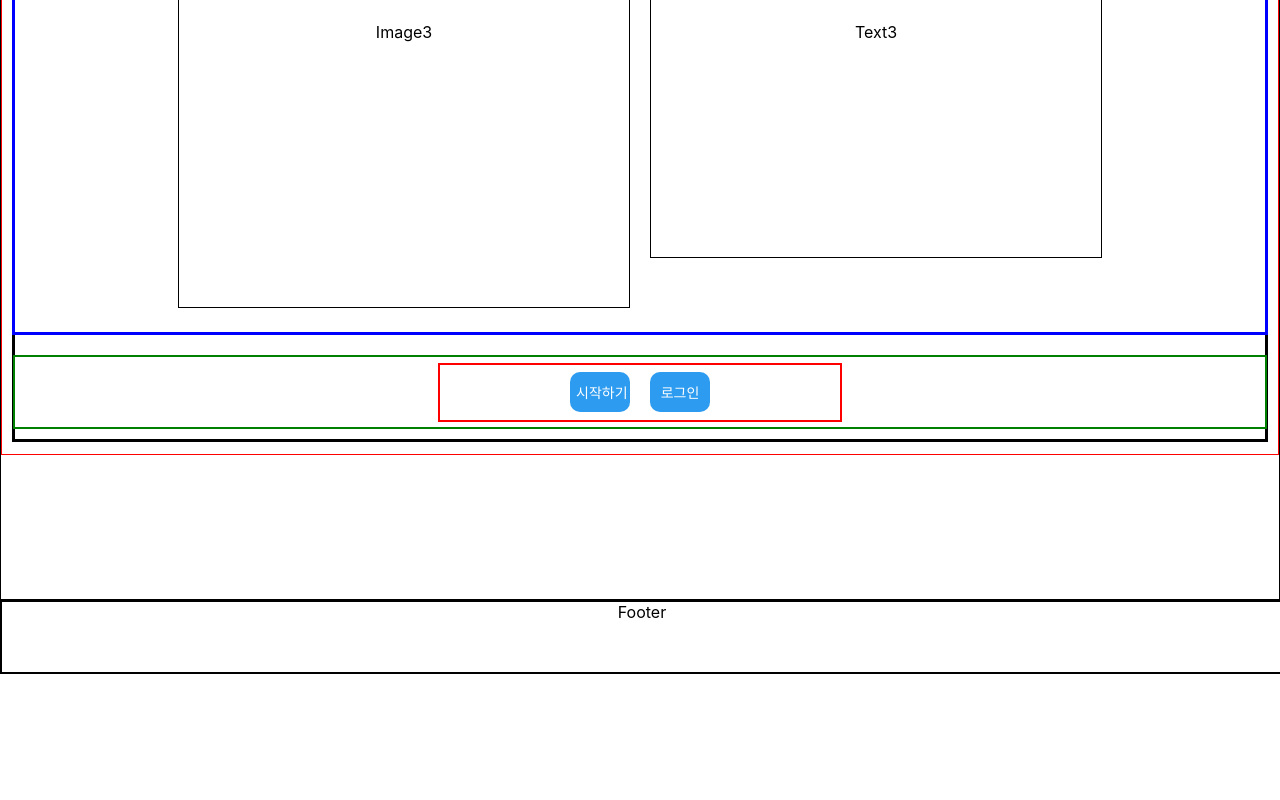
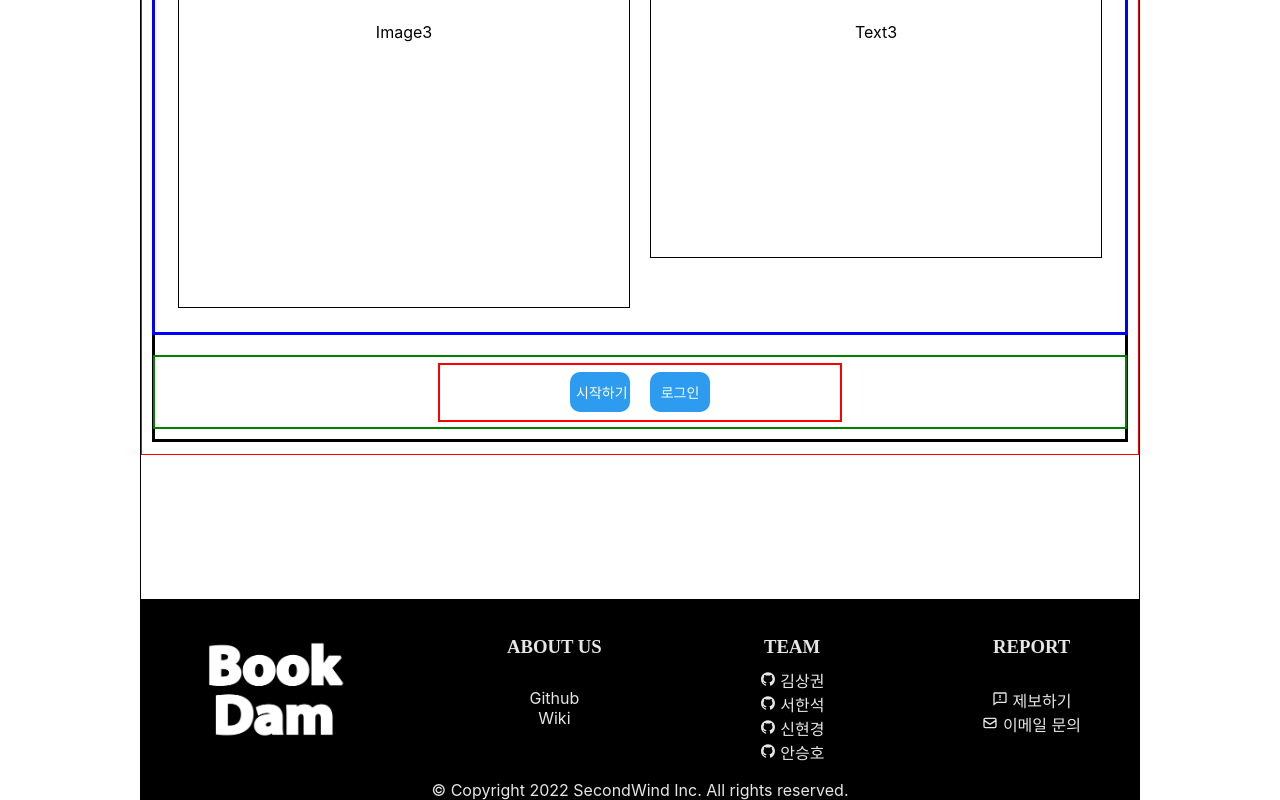
Before and after one commit to codestates/BookDam, a React (Create React App) app in the folder client/: page / in a window 1280 px wide. Shown: the part 1802-2602 px from the top of the page. Before the commit the page ends 2476 px from the top, so only its background shows below. Built offline with nearby package versions, Linux system fonts and the light colour scheme.

Commit message:
[Client] fix Footer

```diff
--- a/client/src/App.js
+++ b/client/src/App.js
@@ -2,13 +2,14 @@ import React from 'react';
 import { Switch, Route } from 'react-router-dom';
 import IntroWrapper from './components/Intro/IntroWrapper';
 import Footer from './components/Footer/Footer';
+import { Feed } from './components/Feed/Feed';
+import MyPage from './components/Mypage/Mypage'
 
 function App () {
   return (
     <>
-      <IntroWrapper />
-      <Footer />
-
+    <IntroWrapper></IntroWrapper>
+      <Footer/>
     </>
   );
 }
--- a/client/src/components/Feed/Feed.js
+++ b/client/src/components/Feed/Feed.js
@@ -5,7 +5,10 @@ import { Followfeed } from "../Followfeed/Followfeed";
 import data from '../../dummyfiles/dummyFeedList'
 
 export const FeedContainer= styled.div`
-border: 1px solid black;
+display: flex;
+flex-direction: column;
+justify-content: center;
+align-items: center;
 `
 
 export const Feed = () => {
--- a/client/src/components/Followfeed/FollowfeedStyle.js
+++ b/client/src/components/Followfeed/FollowfeedStyle.js
@@ -1,12 +1,16 @@
 import styled from "styled-components";
 
-export const FeedContentContainer = styled.div`
+export const FeedContentContainer = styled.ul`
 display: flex;
+flex-direction: row;
+justify-content: center;
 align-items: center;
-align-content: center;
+padding: 0%;
+list-style-type: none;
 flex-wrap: wrap;
+border: 2px solid black;
 `
-export const UserInfoContainer= styled.div`
+export const UserInfoContainer= styled.li`
 margin: 10px;
 border: 1px solid black;
 height: 400px;
--- a/client/src/components/Footer/Footer.js
+++ b/client/src/components/Footer/Footer.js
@@ -1,13 +1,80 @@
 import React from 'react';
 import {
-  FooterContainer
+  FooterContainer,
+  FooterInfo,
+  FooterLogo,
+  FooterContent,
+  FooterTitle,
+  FooterCopyright
+} from './FooterStyle';
+import { AiFillGithub } from 'react-icons/ai'
+import { HiOutlineMail } from 'react-icons/hi'
+import { BiCommentError } from 'react-icons/bi'
 
-} from './FooterStyle';
 
 export default function Footer () {
   return (
     <>
-      <FooterContainer>Footer</FooterContainer>
+      <FooterContainer>
+        <FooterInfo>
+          <a href='http://localhost:3000/'>
+            <FooterLogo />
+          </a>
+          <FooterContent>
+          <FooterTitle>ABOUT US</FooterTitle>
+          <br/>
+            <li>
+              <a href='https://github.com/codestates/BookDam/' target='_blank' rel='noreferrer'>
+                Github
+              </a>
+            </li>
+            <li>
+              <a href='https://github.com/codestates/BookDam/wiki' target='_blank' rel='noreferrer'>
+                Wiki
+              </a>
+            </li>
+
+          </FooterContent>
+          <FooterContent>
+            <FooterTitle>TEAM</FooterTitle>
+            <li>
+              <a href='https://github.com/sangkwonkim' target='_blank' rel='noreferrer'>
+                <AiFillGithub /> 김상권
+              </a>
+            </li>
+            <li>
+              <a href='https://github.com/holystorySeo' target='_blank' rel='noreferrer'>
+                <AiFillGithub /> 서한석
+              </a>
+            </li>
+            <li>
+              <a href='https://github.com/hellohyonee' target='_blank' rel='noreferrer'>
+                <AiFillGithub /> 신현경
+              </a>
+            </li>
+            <li>
+              <a href='https://github.com/Seunghoya' target='_blank' rel='noreferrer'>
+                <AiFillGithub /> 안승호
+              </a>
+            </li>
+          </FooterContent>
+          <FooterContent>
+            <FooterTitle>REPORT</FooterTitle>
+            <br/>
+            <li>
+              <a href="https://docs.google.com/forms/d/1iaCTipqHapadjwVuurusJScLOnKMSQtQvDqSOma5K4c/viewform?edit_requested=true" target='_blank' rel='noreferrer'>
+                <BiCommentError/> 제보하기
+              </a>
+            </li>
+            <li>
+              <a href='mailto:official.bookdam@gmail.com'>
+                <HiOutlineMail/> 이메일 문의
+              </a>
+            </li>
+          </FooterContent>
+        </FooterInfo>
+        <FooterCopyright>© Copyright 2022 SecondWind Inc. All rights reserved.</FooterCopyright>
+      </FooterContainer>
     </>
   );
 }
--- a/client/src/components/Footer/FooterStyle.js
+++ b/client/src/components/Footer/FooterStyle.js
@@ -1,8 +1,69 @@
 import styled from 'styled-components';
+import logo from '../../assets/images/logo-bigw.png'
+
 
 export const FooterContainer = styled.div`
-  height: 70px;
+  display: flex;
+  flex-direction: column;
+  height: 180px;
   width: 100%;
-  border: 2px solid black;
+  padding-top: 20px;
+  background-color: black;
+    @media (max-width:500px) {
+      display: flex;
+      flex-direction: column;
+      align-items: center;
+      height: 120px;
+    }
+`;
+export const FooterInfo = styled.div`
+display: flex;
+flex-direction: row;
+justify-content: space-around;
+`
+export const FooterLogo = styled.img.attrs({
+  src: logo,
+  alt: '로고'
+})`
+  height: 100px;
+  width: 150px;
+  margin-top: 20px;
+    @media (max-width:500px) {
+      height: 50px;
+      width: 70px;
+    }
+`
+
+export const FooterContent = styled.ul`
+  color: #E6E6E6;
   text-align: center;
-`;
+  list-style-type: none;
+  > li  {
+    text-decoration: none;
+    color: #E6E6E6;
+    > a {
+      text-decoration: none;
+      color: #E6E6E6;
+  }}
+  @media (max-width:500px) {
+    font-size: 9px;
+  }
+`
+
+export const FooterCopyright = styled.div`
+  color: #E6E6E6;
+  text-align: center;
+    @media (max-width:500px) {
+      font-size: 12px;
+    }
+`
+
+export const FooterTitle = styled.h3`
+  font-weight: 900;
+  font-family: 'Bebas Neue';
+  margin-top: 0px;
+  margin-bottom: 10px;
+  @media (max-width:500px) {
+    font-size: 9px;
+  }
+`
--- a/client/src/components/Usersearch/Usersearch.js
+++ b/client/src/components/Usersearch/Usersearch.js
@@ -1,7 +1,8 @@
 import {
   SearchUserContainer,
   UserSearchInput,
-  UserSearchBtn
+  UserSearchBtn,
+  UpperContainer
 } from "./UsersearchStyle"
 import { useEffect, useState } from "react"
 import Axios from "axios"
@@ -14,11 +15,13 @@ export const Searchuser = ({setFollowFeedList}) => {
   const handlerInputSearchUser = (e) => {
     setFilter(e.target.value)
   }
+  // 유저 검색기능은 서버에서 데이터 처리가 어떻게 되는지에 따라 유형이 바뀌므로 추후 구현
+  // 우선 더미데이터 상에서 필터 처리는 가능했음
 
   // useEffect(() => {
   //   console.log(filter)
   //   const getSearchUserFeedList = () => {
-  //     Axios.get(`http://localhost:4000/user?name=${filter}`,
+  //     Axios.get(`http://localhost:4000/${userInfo.id}?name=${filter}`,
   //     {
   //       headers: { 'Contnet-Type': 'application/json' }
   //     })
@@ -30,29 +33,31 @@ export const Searchuser = ({setFollowFeedList}) => {
 
   const getSearchUserFeedList = (result) => {
       setFollowFeedList(result)
-      console.log('?')
   }
+
   useEffect(() => {
-    console.log(filter)
+    // input에 입력된 값으로 유저닉네임을 조회해서 해당 값을 포함하는지 여부를 판단해서 filterData라는 변수에 할당함.
     const filterData = data.filter((el) => {
       return el.userNickName.indexOf(filter) > -1
         })
+    // filterData에 담긴 값을 FeedList에 담아서 재랜더링 해준다.
     getSearchUserFeedList(filterData)
   }, [filter])
 
   const handleKeyPress = (e) => {
     if (e.key === 'Enter') {
-      getSearchUserFeedList()
-      console.log('검색 엔터 입력')
+      getSearchUserFeedList() // 인자값이 없어서 엔터나 버튼클릭시 에러 발생
     }
   }
 
   return (
     <>
+    <UpperContainer>
       <SearchUserContainer>
         <UserSearchInput value={filter} onChange={handlerInputSearchUser} onKeyPress={handleKeyPress}/>
         <UserSearchBtn onClick={getSearchUserFeedList}>검색</UserSearchBtn>
       </SearchUserContainer>
+    </UpperContainer>
     </>
   );
 };
--- a/client/src/components/Usersearch/UsersearchStyle.js
+++ b/client/src/components/Usersearch/UsersearchStyle.js
@@ -1,8 +1,16 @@
 import styled from 'styled-components';
 
+export const UpperContainer = styled.div`
+height: 30px;
+width: 100%;
+display: flex;
+justify-content: flex-end;
+align-items: flex-end;
+`
 export const SearchUserContainer = styled.div`
 height: 20px;
 width: 150px;
+margin-right: 15px;
 border: 0.5px solid #5dc175;
 `
 export const UserSearchInput = styled.input.attrs({
--- a/client/src/index.css
+++ b/client/src/index.css
@@ -5,6 +5,8 @@ body {
     sans-serif;
   -webkit-font-smoothing: antialiased;
   -moz-osx-font-smoothing: grayscale;
+  display: flex;
+  justify-content: center;
 }
 
 code {
```
Also changed, not shown: client/src/components/Followfeed/Followfeed.js (+13 -0 lines), client/src/assets/images/logo-bigw.png (added).
